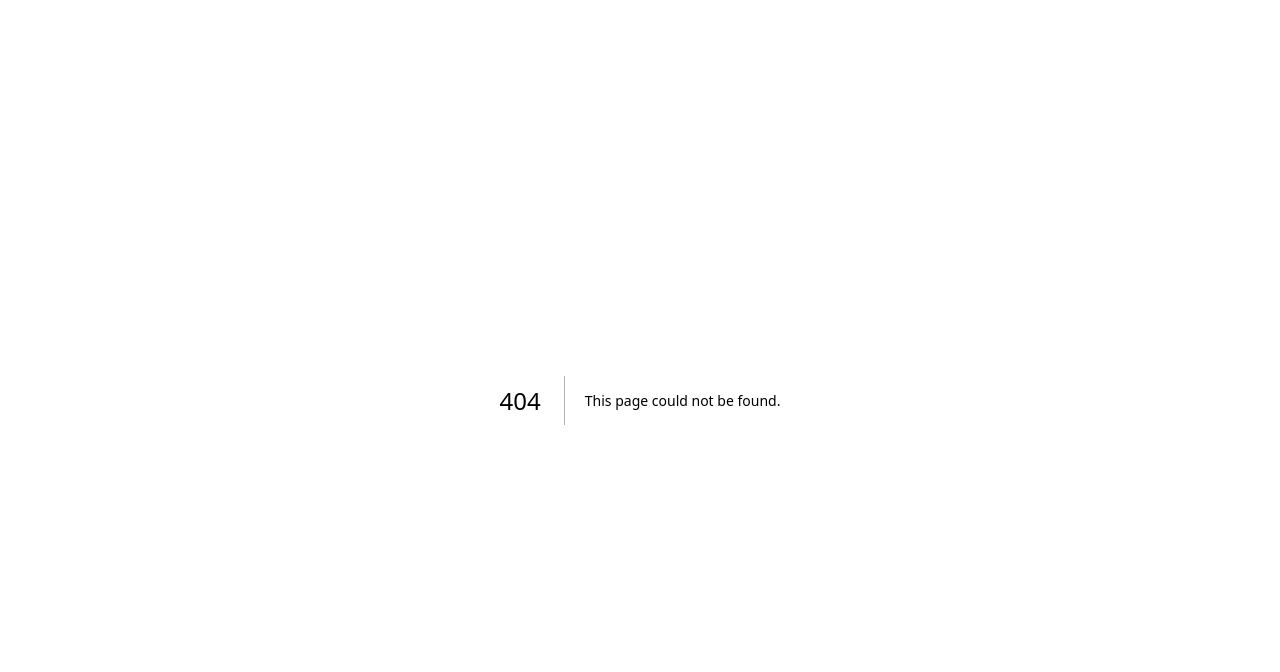
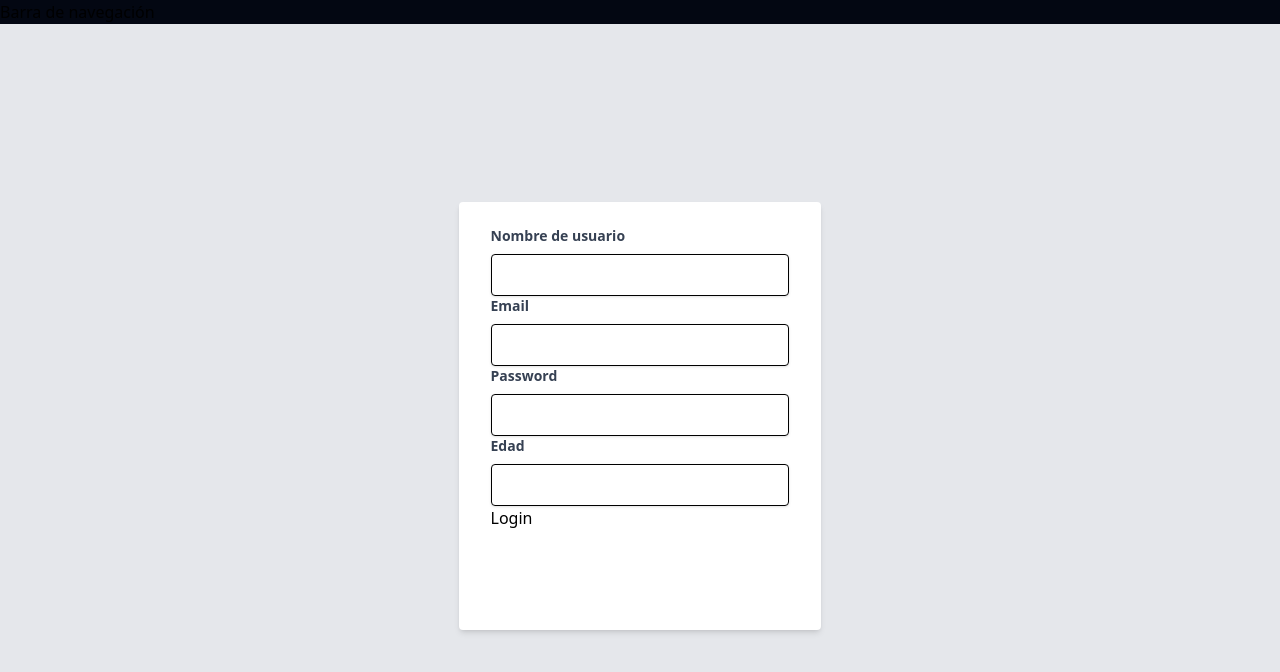
Before and after one commit to GodSci3nc3/HealthyFocus, a Next.js app: page /register in a window 1280 px wide. Before the commit this address had no page. Shown: the top 672 px of the page. Built offline with nearby package versions, Linux system fonts and the light colour scheme.

Commit message:
Registro con formulario terminado. Muy fácil. En otro momento continúo...

```diff
--- a/package.json
+++ b/package.json
@@ -9,6 +9,7 @@
     "lint": "next lint"
   },
   "dependencies": {
+    "axios": "^1.8.1",
     "next": "15.2.0",
     "react": "^19.0.0",
     "react-dom": "^19.0.0",
--- a/src/app/globals.css
+++ b/src/app/globals.css
@@ -1,9 +1,5 @@
 @import "tailwindcss";
-@tailwind base;
-@tailwind components;
-@tailwind utilities;
 
 body {
     @apply bg-gray-950;
-    color: white;
 }
--- a/src/app/layout.jsx
+++ b/src/app/layout.jsx
@@ -22,7 +22,9 @@ export default function RootLayout({ children }) {
       <body
         className={`${geistSans.variable} ${geistMono.variable} antialiased`}
       >
-        {children}
+        <h1>Barra de navegación</h1>
+        <div className="h-[calc(100vh - 5 rem)]" > {children}</div>
+
       </body>
     </html>
   );
--- a/src/app/login/page.jsx
+++ /dev/null
@@ -1,9 +0,0 @@
-function LoginPage() {
-    return (
-        <div>
-            <h1>Login</h1>
-        </div>
-    );
-}
-
-export default LoginPage;
--- /dev/null
+++ b/src/app/register/page.jsx
@@ -0,0 +1,14 @@
+import RegisterForm from "@/components/RegisterForm";
+
+
+function LoginPage() {
+
+
+    return (
+        <div className='flex justify-center items-center h-screen bg-gray-200'>
+            <RegisterForm />
+        </div>
+    );
+}
+
+export default LoginPage;
--- /dev/null
+++ b/src/app/user/[id]/route.js
@@ -0,0 +1,52 @@
+import { NextResponse } from "next/server";
+import { connection } from "@/libs/mysql";
+
+export async function GET(request, { params }) {
+
+    try {
+        const result = await connection.query('SELECT * FROM users WHERE id = ?', [params.id]);
+
+
+        if (result.length === 0) { return NextResponse.json({ status: 404, message: "Usuario no encontrado" }); }
+
+        return NextResponse.json({ message: "Perfil de usuario", data: result[0] });
+    } catch (error) {
+        return NextResponse.json({
+            message: error.message,
+        },
+            { status: 500 });
+    }
+}
+
+export async function DELETE(request, { params }) {
+
+    try {
+        const result = await connection.query('DELETE FROM users WHERE id = ?', [params.id]);
+        if (result.affectedRows === 0) { return NextResponse.json({ status: 404, message: "Usuario no encontrado" }); }
+        return NextResponse.json("Eliminando perfil de usuario");
+    } catch (error) {
+        return NextResponse.json({
+            message: error.message,
+        },
+            { status: 500 });
+
+    }
+}
+
+export async function PUT(request, { params }) {
+
+try {
+    const data = await request.json();
+    const result = await connection.query('UPDATE users SET ? WHERE id = ?', [data, params.id]);
+
+
+    console.log(result);
+    if (result.affectedRows === 0) { return NextResponse.json({ status: 404, message: "Usuario no encontrado" }); }
+    return NextResponse.json("Actualizando perfil de usuario");
+} catch (error) {
+    return NextResponse.json({
+        message: error.message,
+    },
+        { status: 500 });
+}
+}
--- a/src/app/user/[userId]/route.js
+++ /dev/null
@@ -1,13 +0,0 @@
-import { NextResponse } from "next/server";
-
-export function GET (){
-    return NextResponse.json("Obteniendo perfil de usuario");
-}
-
-export function DELETE (){
-    return NextResponse.json("Eliminando perfil de usuario");
-}
-
-export function PUT (){
-    return NextResponse.json("Actualizando perfil de usuario");
-}
--- /dev/null
+++ b/src/components/RegisterForm.jsx
@@ -0,0 +1,59 @@
+"use client"
+import { useState, useRef } from 'react';
+import axios from 'axios';
+
+function RegisterForm() {
+
+    const [user, setUser] = useState({
+        name: '',
+        email: '',
+        password: '',
+        age: ''
+    });
+
+    const form = useRef(null);
+
+    const handleChange = (e) => {
+        setUser({
+            ...user,
+            [e.target.name]: e.target.value
+        });
+
+    }
+
+    const handleSubmit = async (e) => {
+        e.preventDefault();
+
+        const res = await axios.post('/user', user);
+
+        console.log(res);
+
+        form.current.reset();
+
+    }
+
+    return (
+
+        <form className='bg-white shadow-md rounded px-8 pt-6 pb-25 mb-4 ' onSubmit={handleSubmit} ref = {form}>
+
+            <label htmlFor="email" className='block text-gray-700 text-sm font-bold mb-2'>Nombre de usuario</label>
+            <input className='shadow appearance-none border rounded w-full py-2 px-3' type="username" id="name" name="name" onChange={handleChange} />
+
+            <label htmlFor="email" className='block text-gray-700 text-sm font-bold mb-2'>Email</label>
+            <input className='shadow appearance-none border rounded w-full py-2 px-3' type="email" id="email" name="email" onChange={handleChange} />
+
+            <label htmlFor="password" className='block text-gray-700 text-sm font-bold mb-2'>Password</label>
+            <input className='shadow appearance-none border rounded w-full py-2 px-3' type="password" id="password" name="password" onChange={handleChange} />
+
+
+            <label htmlFor="age" className='block text-gray-700 text-sm font-bold mb-2'>Edad</label>
+            <input className='shadow appearance-none border rounded w-full py-2 px-3' type="number" id="age" name="age" onChange={handleChange} />
+
+
+            <button type="submit">Login</button>
+        </form>
+
+    );
+}
+
+export default RegisterForm;
```
Also changed, not shown: 1 other file (tests, documents, lock files or other folders).
